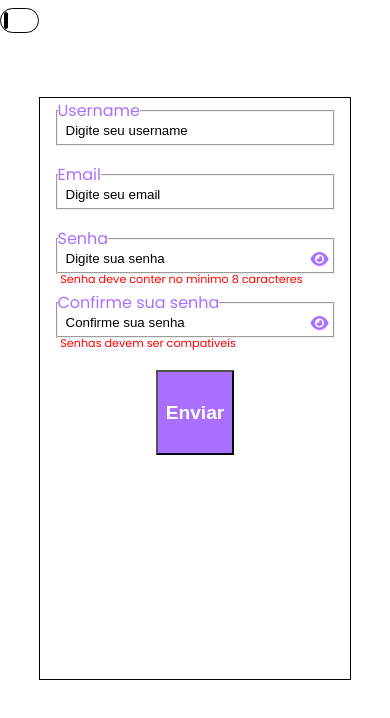
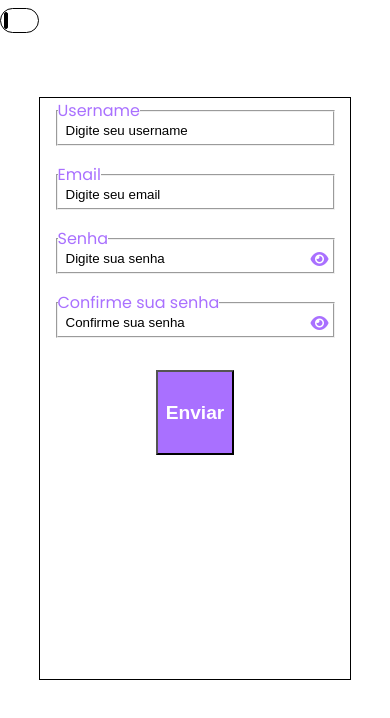
Before and after one commit to FiveXC/FORM, a plain HTML site: page index.html in a window 390 px wide. Drawn offline with nearby package versions, Linux system fonts and the light colour scheme.

Commit message:
Update styles.css

```diff
--- a/styles.css
+++ b/styles.css
@@ -268,12 +268,10 @@ top: 130%;
 left:1%;
 }
 .preenchaSenha{
-display: block;
 top: 130%;
 left:1%;
 }
 .preenchaConfirmSenha{
-display: block;
 top: 130%;
 left:1%;
 }
```
